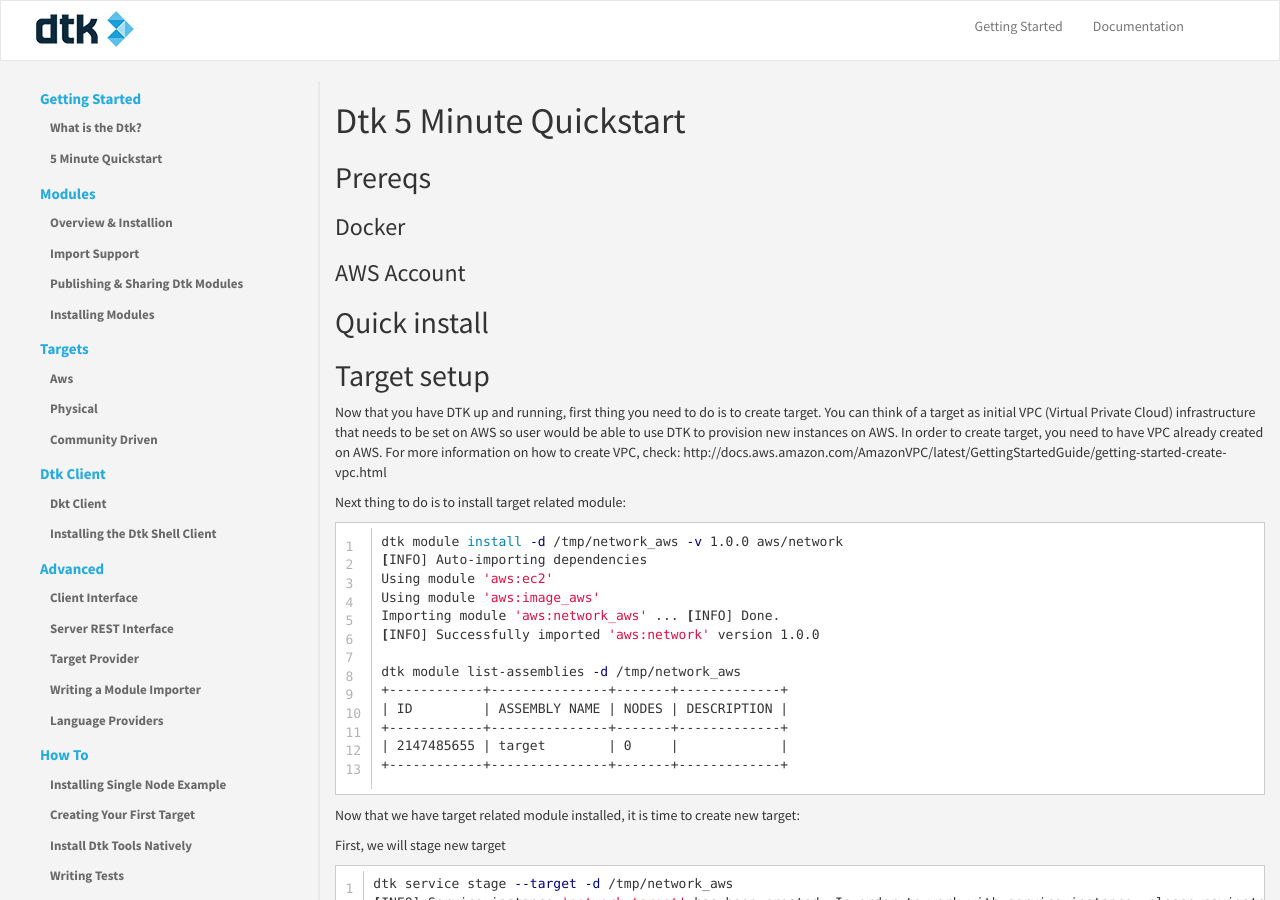
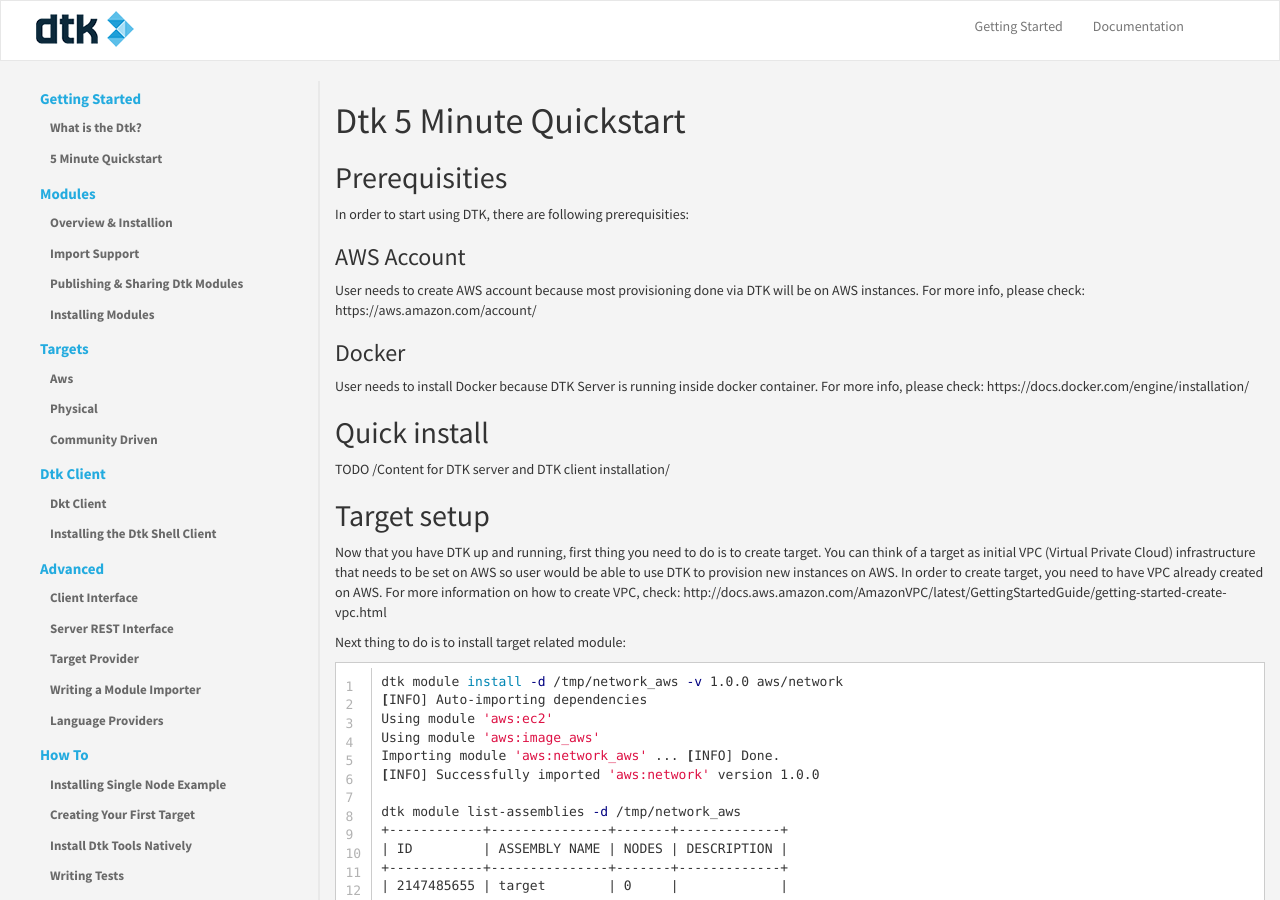
Before and after one commit to dtk/dtk-docs-v1, a Jekyll site: the page built from _getting-started/5-min-quickstart.md, in a window 1280 px wide and 900 px high. Built offline with Jekyll 4.4.1, drawn with Linux system fonts in a browser that asks for light colours.

Commit message:
added prereqs

```diff
--- a/_getting-started/5-min-quickstart.md
+++ b/_getting-started/5-min-quickstart.md
@@ -5,14 +5,17 @@ order: 20
 
 # Dtk 5 Minute Quickstart
 
-## Prereqs
+## Prerequisities
+In order to start using DTK, there are following prerequisities:
+
+### AWS Account
+User needs to create AWS account because most provisioning done via DTK will be on AWS instances. For more info, please check: https://aws.amazon.com/account/
 
 ### Docker
-
-
-### AWS Account
+User needs to install Docker because DTK Server is running inside docker container. For more info, please check: https://docs.docker.com/engine/installation/
 
 ## Quick install
+TODO /Content for DTK server and DTK client installation/
 
 ## Target setup
 Now that you have DTK up and running, first thing you need to do is to create target. You can think of a target as initial VPC (Virtual Private Cloud) infrastructure that needs to be set on AWS so user would be able to use DTK to provision new instances on AWS. In order to create target, you need to have VPC already created on AWS. For more information on how to create VPC, check: http://docs.aws.amazon.com/AmazonVPC/latest/GettingStartedGuide/getting-started-create-vpc.html
```
